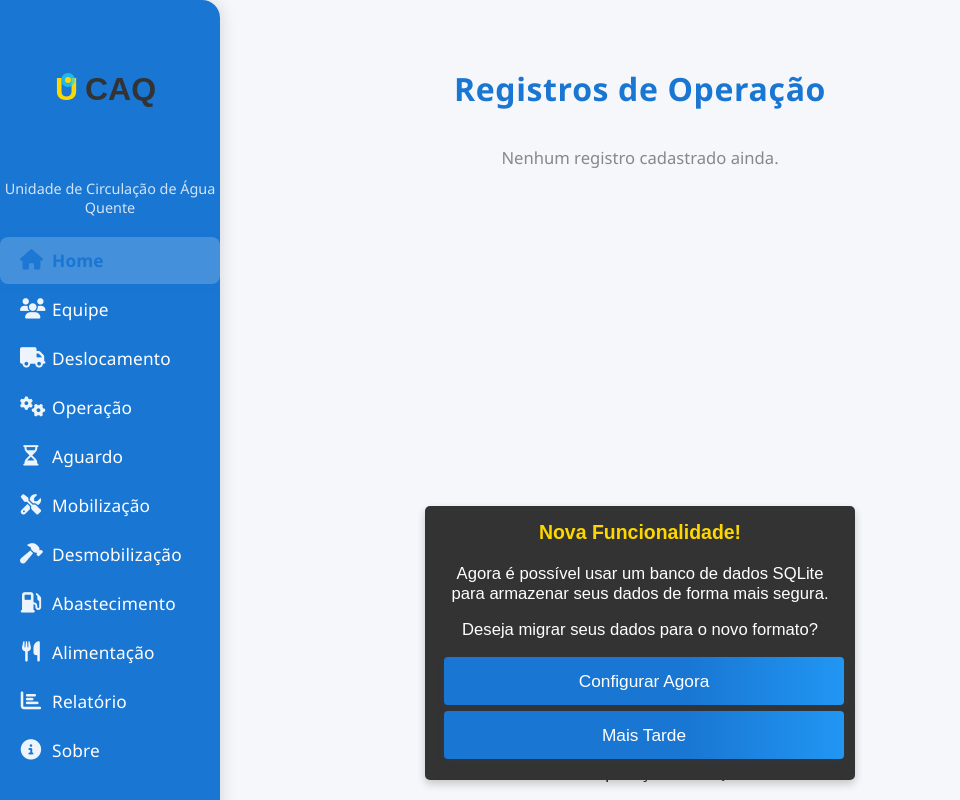
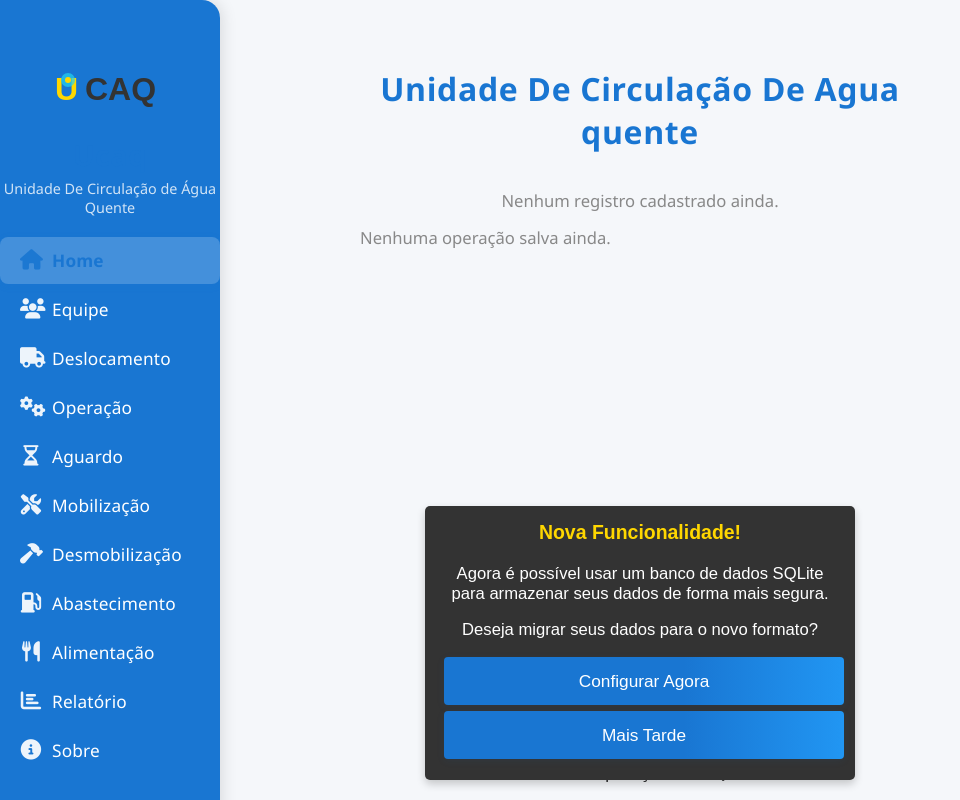
Before and after one commit to IvonildoDev/relatorioucaq, a website: page index.html in a window 1280 px wide. Shown: the whole page, without its empty margins (0-960 px from the left). Drawn offline with nearby package versions, Linux system fonts and the light colour scheme.

Commit message:
melhorias no index

```diff
--- a/index.html
+++ b/index.html
@@ -25,6 +25,7 @@
 </head>
 
 <body>
+
     <div class="sidebar" id="drawer">
         <!-- Logo UCAQ SVG -->
         <div style="text-align:center;margin-bottom:10px;">
@@ -38,7 +39,7 @@
             </svg>
         </div>
         <h2 class="header">Ucaq</h2>
-        <p>Unidade de Circulação de Água Quente</p>
+        <p>Unidade De Circulação de Água Quente</p>
 
         <!-- Menu de navegação -->
         <a href="index.html" class="active"><i class="fa-solid fa-house"></i>Home</a>
@@ -74,7 +75,7 @@
     <!-- Conteúdo principal -->
     <div class="container">
         <div class="screen active" id="home">
-            <h2 class="header">Registros de Operação</h2>
+            <h2 class="header">Unidade De Circulação De Agua quente</h2>
             <div id="logList"></div>
             <div id="ultimoRegistro"></div>
         </div>
--- a/main.js
+++ b/main.js
@@ -287,7 +287,7 @@ document.addEventListener('DOMContentLoaded', function () {
 });
 // --- Funções da Home ---
 function renderUltimoRegistro() {
-    const div = document.getElementById('ultimoRegistroCard');
+    const div = document.getElementById('ultimoRegistro');
     if (!div) return;
     const operacao = JSON.parse(localStorage.getItem('ucaq_operacao'));
     if (operacao) {
```
